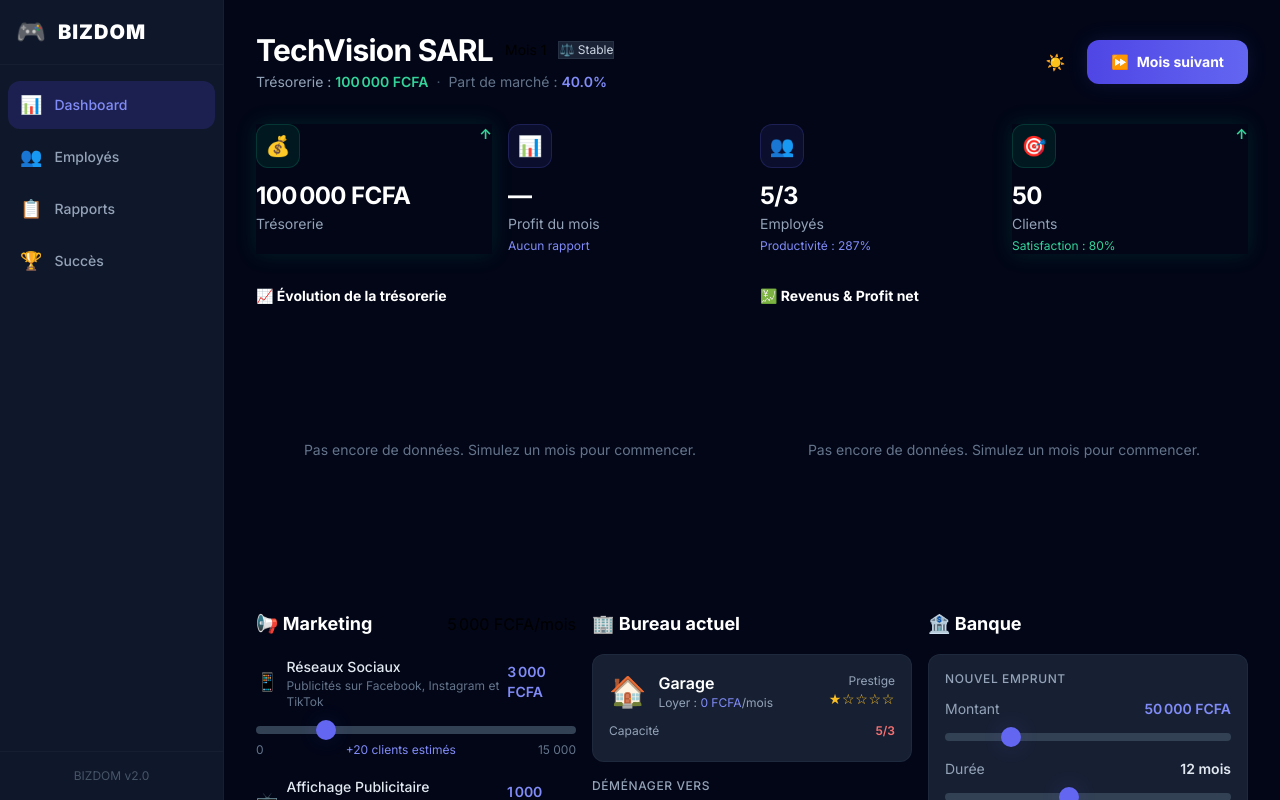
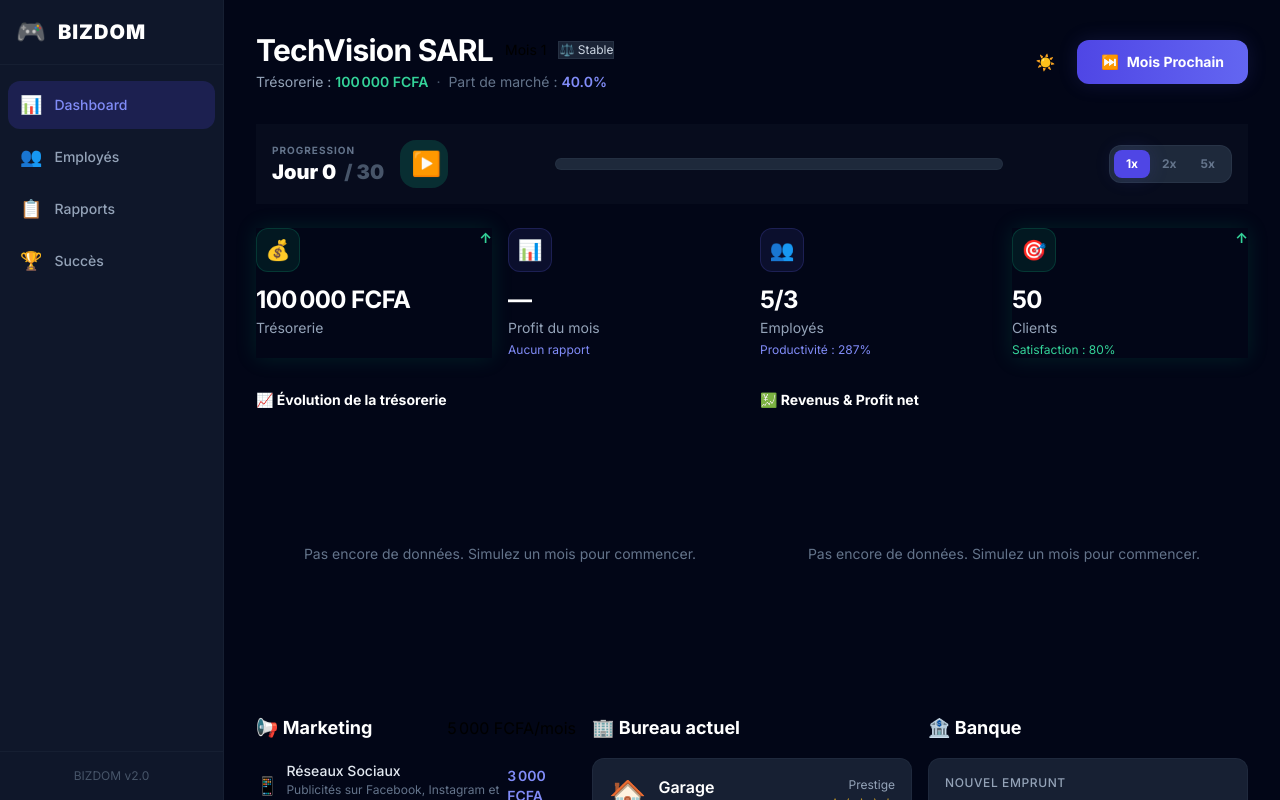
Before and after one commit to SteveAsterAfovo/BizDom, a Nuxt app: page / in a window 1280 px wide. Built offline with nearby package versions, Linux system fonts and the light colour scheme.

Commit message:
TIMING AUTO DE10 SEC

```diff
--- a/components/DashboardHeader.vue
+++ b/components/DashboardHeader.vue
@@ -86,8 +86,8 @@ const cycleConfig = computed(() => {
             : 'bg-gradient-to-r from-accent-600 to-accent-500 text-white hover:from-accent-500 hover:to-accent-400 shadow-glow-accent hover:shadow-lg active:scale-[0.97]',
       ]" :disabled="gameStore.isSimulating || gameStore.gameOver" @click="handleNextMonth">
         <span v-if="gameStore.isSimulating" class="animate-spin">⏳</span>
-        <span v-else>⏩</span>
-        {{ gameStore.isSimulating ? 'Simulation...' : gameStore.gameOver ? 'Faillite !' : 'Mois suivant' }}
+        <span v-else>⏭️</span>
+        {{ gameStore.isSimulating ? 'Simulation...' : gameStore.gameOver ? 'Faillite !' : 'Mois Prochain' }}
       </button>
     </div>
   </header>
--- /dev/null
+++ b/components/TimePanel.vue
@@ -0,0 +1,62 @@
+<script setup lang="ts">
+/**
+ * ── TimePanel ──
+ * Contrôle du temps réel : Play/Pause, Vitesse, Progression du mois
+ */
+import { useGameStore } from '~/stores/gameStore'
+import { useSimulation } from '~/composables/useSimulation'
+
+const gameStore = useGameStore()
+const { startRealTimeSimulation } = useSimulation()
+
+// Démarrer la boucle au montage
+onMounted(() => {
+  startRealTimeSimulation()
+})
+
+const speeds = [
+  { value: 1, label: '1x' },
+  { value: 2, label: '2x' },
+  { value: 5, label: '5x' },
+]
+</script>
+
+<template>
+  <div
+    class="card flex flex-col sm:flex-row items-center justify-between gap-4 p-4 !bg-dark-900/40 border-accent-500/10">
+    <!-- État & Jour -->
+    <div class="flex items-center gap-4">
+      <div class="flex flex-col">
+        <span class="text-[10px] text-dark-500 uppercase tracking-widest font-bold">Progression</span>
+        <span class="text-white font-black text-xl flex items-center gap-2">
+          Jour {{ gameStore.currentDay }} <span class="text-dark-600">/ 30</span>
+        </span>
+      </div>
+
+      <!-- Bouton Play/Pause -->
+      <button class="w-12 h-12 rounded-2xl flex items-center justify-center transition-all duration-300" :class="gameStore.isPaused
+        ? 'bg-gain-500/20 text-gain-400 hover:bg-gain-500/30'
+        : 'bg-accent-500/20 text-accent-400 hover:bg-accent-500/30'" @click="gameStore.togglePause">
+        <span v-if="gameStore.isPaused" class="text-2xl ml-1">▶️</span>
+        <span v-else class="text-2xl">⏸️</span>
+      </button>
+    </div>
+
+    <!-- Barre de progression -->
+    <div class="flex-1 w-full max-w-md">
+      <div class="h-3 bg-dark-800 rounded-full overflow-hidden border border-dark-700/30">
+        <div class="h-full bg-gradient-to-r from-accent-600 to-accent-400 transition-all duration-300"
+          :style="{ width: `${gameStore.monthProgress}%` }"></div>
+      </div>
+    </div>
+
+    <!-- Sélecteur de vitesse -->
+    <div class="flex bg-dark-800 p-1 rounded-xl border border-dark-700/50">
+      <button v-for="s in speeds" :key="s.value" class="px-3 py-1.5 rounded-lg text-xs font-bold transition-all" :class="gameStore.gameSpeed === s.value
+        ? 'bg-accent-600 text-white shadow-glow-accent'
+        : 'text-dark-500 hover:text-dark-200'" @click="gameStore.setSpeed(s.value)">
+        {{ s.label }}
+      </button>
+    </div>
+  </div>
+</template>
--- a/composables/useSimulation.ts
+++ b/composables/useSimulation.ts
@@ -192,8 +192,51 @@ export function useSimulation() {
         }
     }
 
+    // ── Simulation Temps Réel ──
+    let tickInterval: any = null
+
+    function startRealTimeSimulation() {
+        if (tickInterval) return
+
+        // Un tick toutes les 333ms (environ 1 jour de jeu par seconde si mois = 10s)
+        const tickRate = gameStore.timerDuration / 30
+
+        tickInterval = setInterval(() => {
+            if (gameStore.isPaused || gameStore.gameOver) return
+
+            // On avance d'un jour
+            gameStore.advanceDay()
+
+            // Appliquer le tick financier/fatigue (1/30ème du mois)
+            companyStore.applyTick(1 / 30)
+
+            // Si mois fini
+            if (gameStore.currentDay >= 30) {
+                simulateMonth()
+                gameStore.resetTimer()
+            }
+        }, tickRate / gameStore.gameSpeed)
+    }
+
+    function stopRealTimeSimulation() {
+        if (tickInterval) {
+            clearInterval(tickInterval)
+            tickInterval = null
+        }
+    }
+
+    // Surveiller le changement de vitesse pour redémarrer l'intervalle si besoin
+    watch(() => gameStore.gameSpeed, (newSpeed) => {
+        if (tickInterval) {
+            stopRealTimeSimulation()
+            startRealTimeSimulation()
+        }
+    })
+
     return {
         simulateMonth,
         resetGame,
+        startRealTimeSimulation,
+        stopRealTimeSimulation,
     }
 }
--- a/layouts/default.vue
+++ b/layouts/default.vue
@@ -3,7 +3,14 @@
  * ── Layout Default ──
  * Layout principal avec sidebar navigable, AchievementToast global
  */
+import { useSimulation } from '~/composables/useSimulation'
+
 const isSidebarOpen = ref(true)
+const { startRealTimeSimulation } = useSimulation()
+
+onMounted(() => {
+  startRealTimeSimulation()
+})
 
 const navLinks = [
   { to: '/', icon: '📊', label: 'Dashboard' },
--- a/pages/index.vue
+++ b/pages/index.vue
@@ -45,6 +45,9 @@ useHead({
     <div>
         <!-- En-tête avec bouton simulation -->
         <DashboardHeader />
+
+        <!-- Contrôle du temps réel -->
+        <TimePanel class="mb-6" />
 
         <!-- Banner de sauvegarde -->
         <SaveGameBanner />
@@ -102,7 +105,7 @@ useHead({
                                 <p class="text-sm font-semibold text-accent-400">{{ companyStore.company.name }}</p>
                             </div>
                             <p class="text-lg font-bold text-accent-400">{{ companyStore.playerMarketShare.toFixed(1)
-                                }}%</p>
+                            }}%</p>
                         </div>
                         <div class="progress-bar">
                             <div class="progress-fill bg-accent-500"
--- a/stores/companyStore.ts
+++ b/stores/companyStore.ts
@@ -440,6 +440,39 @@ export const useCompanyStore = defineStore('company', {
         },
 
         /** Réinitialiser les données de l'entreprise */
+        /**
+     * Applique un "tick" de simulation (fraction d'un mois)
+     * @param dayFraction La portion de mois écoulée (ex: 1/30)
+     */
+        applyTick(dayFraction: number) {
+            // 1. Mise à jour de la trésorerie (Revenus - Dépenses au prorata)
+            const monthlyRevenue = this.market.customerBase * this.company.revenuePerCustomer * this.getCycleMultiplier()
+            const monthlyExpenses = this.totalSalaries + this.company.fixedCosts + this.currentOffice.rent + this.totalPerkCosts + this.totalLoanPayments
+
+            const tickProfit = (monthlyRevenue - monthlyExpenses) * dayFraction
+            this.company.cash += tickProfit
+
+            // 2. Fatigue granulaire
+            this.employees.forEach(emp => {
+                let fatigueGain = 3 // Base
+                const activePerks = this.availablePerks.filter(p => this.company.activePerks.includes(p.id))
+                const reduction = activePerks.reduce((sum, p) => sum + p.fatigueReduction, 0)
+
+                const finalGain = Math.max(0, (fatigueGain - reduction) * dayFraction)
+                emp.fatigue = Math.min(100, emp.fatigue + finalGain)
+            })
+
+            // 3. Acquisition client granulaire
+            // On ajoute des clients progressivement au lieu d'un bloc
+            const monthlyNew = this.estimatedNewCustomers
+            if (monthlyNew > 0) {
+                // Probabilité d'ajouter un client ce jour là
+                if (Math.random() < (monthlyNew / 30)) {
+                    this.market.customerBase++
+                }
+            }
+        },
+
         resetCompany() {
             this.company = { ...companyData } as Company
             this.employees = employeesData.map((e) => ({ ...e })) as Employee[]
--- a/stores/gameStore.ts
+++ b/stores/gameStore.ts
@@ -1,7 +1,7 @@
 /**
  * ── Game Store ──
  * Gère l'état global du jeu : mois courant, rapports, événements,
- * achievements, mode sombre/clair
+ * achievements, mode sombre/clair et simulation temps réel
  */
 import { defineStore } from 'pinia'
 import type { GameEvent, MonthlyReport, Achievement } from '~/types'
@@ -9,6 +9,10 @@ import achievementsData from '~/mock/achievements.json'
 
 interface GameStoreState {
     currentMonth: number
+    isPaused: boolean
+    currentDay: number
+    gameSpeed: number
+    timerDuration: number
     reports: MonthlyReport[]
     eventHistory: GameEvent[]
     currentEvent: GameEvent | null
@@ -22,6 +26,10 @@ interface GameStoreState {
 export const useGameStore = defineStore('game', {
     state: (): GameStoreState => ({
         currentMonth: 1,
+        isPaused: true,
+        currentDay: 0,
+        gameSpeed: 1,
+        timerDuration: 10000, // 10s = 1 mois
         reports: [],
         eventHistory: [],
         currentEvent: null,
@@ -69,9 +77,30 @@ export const useGameStore = defineStore('game', {
             if (state.achievements.length === 0) return 0
             return Math.round((state.achievements.filter((a) => a.unlocked).length / state.achievements.length) * 100)
         },
+
+        /** Progression du mois (0-100) */
+        monthProgress: (state): number => (state.currentDay / 30) * 100,
     },
 
     actions: {
+        togglePause() {
+            this.isPaused = !this.isPaused
+        },
+
+        setSpeed(speed: number) {
+            this.gameSpeed = speed
+        },
+
+        advanceDay() {
+            if (this.currentDay < 30) {
+                this.currentDay++
+            }
+        },
+
+        resetTimer() {
+            this.currentDay = 0
+        },
+
         /** Ajouter un rapport mensuel à l'historique */
         addReport(report: MonthlyReport) {
             this.reports.push(report)
@@ -160,6 +189,8 @@ export const useGameStore = defineStore('game', {
         /** Réinitialiser le jeu */
         resetGame() {
             this.currentMonth = 1
+            this.isPaused = true
+            this.currentDay = 0
             this.reports = []
             this.eventHistory = []
             this.currentEvent = null
```
